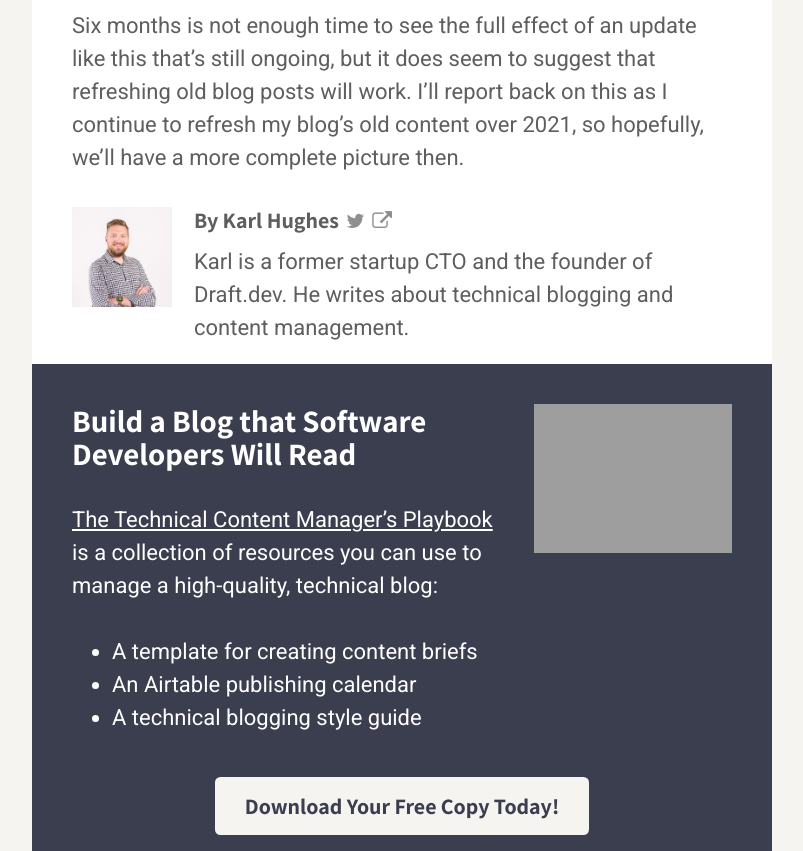
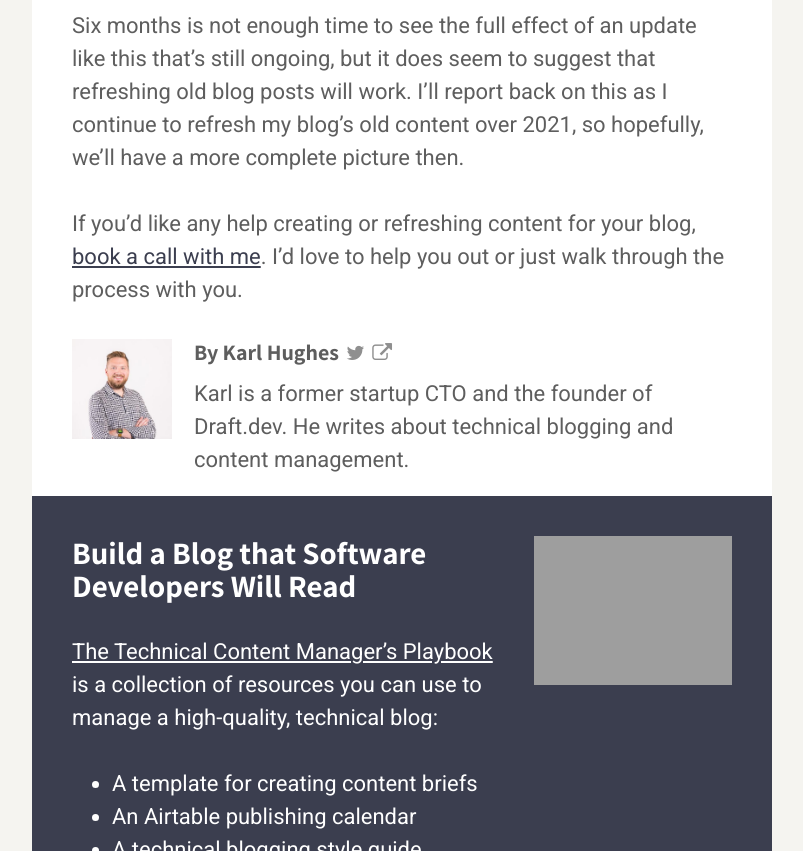
Before and after one commit to karllhughes/learn, a Jekyll site: the page built from _posts/2020-11-22-refreshing-blog-posts.markdown, in a window 1280 px wide and 900 px high, scrolled down 9736 px, cut to the strip 49-900 px from the top of the window. Shown: the whole strip, without its empty margins (238-1041 px from the left). Built offline with Jekyll 4.4.1, drawn with Linux system fonts in a browser that asks for light colours.

Commit message:
Adding refresh cta

```diff
--- a/_posts/2020-11-22-refreshing-blog-posts.markdown
+++ b/_posts/2020-11-22-refreshing-blog-posts.markdown
@@ -103,3 +103,5 @@ This increase in search traffic isn’t just limited to one post. Organic search
 ![Organic search traffic since refresh started](https://i.imgur.com/2K1kKpp.png)
 
 Six months is not enough time to see the full effect of an update like this that’s still ongoing, but it does seem to suggest that refreshing old blog posts will work. I’ll report back on this as I continue to refresh my blog’s old content over 2021, so hopefully, we’ll have a more complete picture then.
+
+If you'd like any help creating or refreshing content for your blog, [book a call with me](https://draft.dev/#call). I'd love to help you out or just walk through the process with you.
```
Also changed, not shown: 1 other file.
